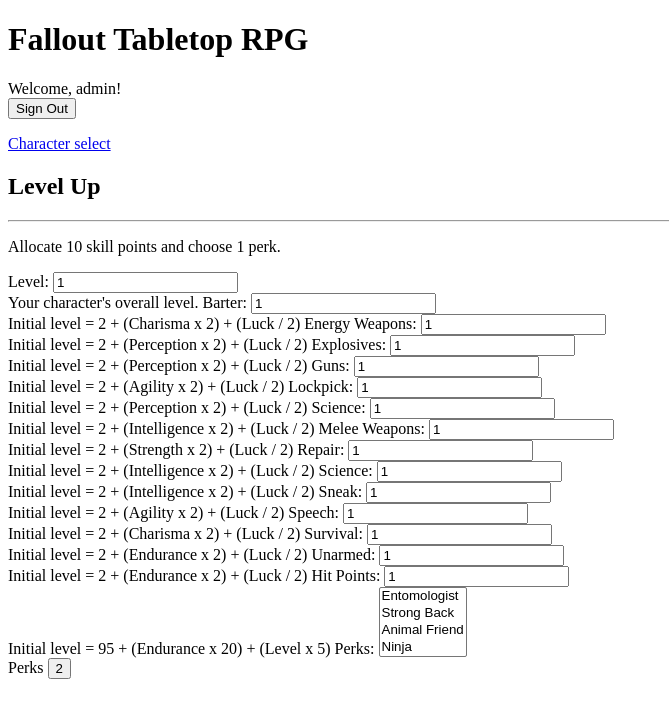
After one commit to bonesinit/BrandonWhite_ITEC4012A_Project_v2, a Django app: page /levelup.html in a window 1280 px wide. The commit adds this page. Shown: the top 718 px of the page, without its empty margins (0-669 px from the left). Run offline with Django 4.2, Linux system fonts and the light colour scheme; a user stored in the database is signed in; data comes from the database, SQL or seed files in the repository; both versions use the stored data as it was after the commit.

Commit message:
Update levelup
Final-ish build with some bugs. Added levelup functionality. See readme for notes about known issues.

```diff
--- a/falloutRpg/forms.py
+++ b/falloutRpg/forms.py
@@ -109,13 +109,7 @@ class LevelUpForm(forms.ModelForm):
     class Meta:
         model = Character
         fields = [
-            "stat_strength",
-            "stat_perception",
-            "stat_endurance",
-            "stat_charisma",
-            "stat_intelligence",
-            "stat_agility",
-            "stat_luck",
+            "level",
             "skill_barter",
             "skill_energy_weapons",
             "skill_explosives",
@@ -129,23 +123,12 @@ class LevelUpForm(forms.ModelForm):
             "skill_speech",
             "skill_survival",
             "skill_unarmed",
-            "action_points",
-            "poison_resistance",
-            "radiation_resistance",
-            "critical_chance",
             "hit_points",
             "perks",
-            "base_armor",
         ]
 
         labels = {
-            "stat_strength": _("Strength"),
-            "stat_perception": _("Perception"),
-            "stat_endurance": _("Endurance"),
-            "stat_charisma": _("Charisma"),
-            "stat_intelligence": _("Intelligence"),
-            "stat_agility": _("Agility"),
-            "stat_luck": _("Luck"),
+            "level": _("Level"),
             "skill_barter": _("Barter"),
             "skill_energy_weapons": _("Energy Weapons"),
             "skill_explosives": _("Explosives"),
@@ -159,22 +142,12 @@ class LevelUpForm(forms.ModelForm):
             "skill_speech": _("Speech"),
             "skill_survival": _("Survival"),
             "skill_unarmed": _("Unarmed"),
-            "action_points": _("Action Points"),
-            "poison_resistance": _("Poison Resistance"),
-            "radiation_resistance": _("Radiation Resistance"),
-            "critical_chance'": _("Critical Chance"),
             "hit_points": _("Hit Points"),
             "perks": _("Perks"),
-            "base_armor": _("Base Armor"),
         }
 
         help_texts = {
-            "stat_strength": _("A measure of your raw physical strength."),
-            "stat_perception": _("How well you use your five senses, and also pertains to a 'sixth sense'."),
-            "stat_endurance": _("Your health and overall physical fitness."),
-            "stat_charisma": _("	Your overall attractiveness and likeability."),
-            "stat_intelligence": _("Your basic intellect, curiosity in the world and adeptness at critical thinking."),
-            "stat_agility": _("A measure of your quickness and dexterity."),
+            "level": _("Your character's overall level."),
             "stat_luck": _("How often good things happen to you by chance."),
             "skill_barter": _("Initial level = 2 + (Charisma x 2) + (Luck / 2)"),
             "skill_energy_weapons": _("Initial level = 2 + (Perception x 2) + (Luck / 2)"),
@@ -189,13 +162,8 @@ class LevelUpForm(forms.ModelForm):
             "skill_speech": _("Initial level = 2 + (Charisma x 2) + (Luck / 2)"),
             "skill_survival": _("Initial level = 2 + (Endurance x 2) + (Luck / 2)"),
             "skill_unarmed": _("Initial level = 2 + (Endurance x 2) + (Luck / 2)"),
-            "action_points": _("Initial level = 65 + (Agility x 3)"),
-            "poison_resistance": _("Initial level = (Endurance x 5) - 5"),
-            "radiation_resistance": _("Initial level = (Endurance x 2) - 2"),
-            "critical_chance'": _("Initial level = Luck"),
             "hit_points": _("Initial level = 95 + (Endurance x 20) + (Level x 5)"),
             "perks": _("Perks"),
-            "base_armor": _("Base Armor"),
         }
 
 
--- a/falloutRpg/urls.py
+++ b/falloutRpg/urls.py
@@ -5,6 +5,7 @@ urlpatterns = [
     path('', views.index, name='index'),
     path('newcharacter.html', views.newcharacter, name="newcharacter"),
     path('charactersheet.html', views.charactersheet, name="charactersheet"),
+    path('levelup.html', views.levelup, name="levelup"),
     path('create_character/', views.create_character, name='create_character'),
     path('switch_character/', views.switch_character, name='switch_character'),
     path('add_inventory/', views.add_inventory, name='add_inventory'),
@@ -12,4 +13,5 @@ urlpatterns = [
     path('add_armor/', views.add_armor, name='add_armor'),
     path('update_cnd/', views.update_cnd, name='update_cnd'),
     path('update_ammo/', views.update_ammo, name='update_ammo'),
+    path('level_up_time/', views.level_up_time, name='level_up_time'),
 ]
--- a/falloutRpg/views.py
+++ b/falloutRpg/views.py
@@ -1,9 +1,8 @@
 from django.http import HttpResponse
-from django.shortcuts import render, redirect
+from django.shortcuts import render
 from django.views.decorators.http import require_POST
 from django.contrib.auth.decorators import login_required
 from .models import Character, Inventory_Item, Perk, Weapon, Armor
-from django.http import JsonResponse
 from .forms import CharacterCreationForm, AddInventoryForm, AddWeaponForm, AddArmorForm, UpdateCNDForm, LevelUpForm, UpdateAmmoForm
 
 
@@ -45,6 +44,25 @@ def charactersheet(request):
                    }
                   )
 
+
+@login_required()
+def levelup(request):
+
+    characters = Character.objects.filter(active=True)
+    perks = Perk.objects.filter()
+
+    level_up_form = LevelUpForm()
+
+    char_perk_names = Character.objects.filter(active=True).values_list("perks__name")
+
+    return render(
+        request, 'levelup.html',
+                  {'characters': characters,
+                   'perks': perks,
+                   'char_perk_names': char_perk_names,
+                   'level_up_form': level_up_form,
+                   }
+                  )
 
 @login_required()
 def newcharacter(request):
@@ -179,6 +197,7 @@ def update_ammo(request):
     for weapon in weapons:
 
         if str(weapon.id) == weapon_to_update:
+
             if update_ammo_form.is_valid():
 
                 weapon.ammo_count = request.POST.get("ammo_count", "")
@@ -191,9 +210,46 @@ def update_ammo(request):
     return render(request, "charactersheet.html", {"update_ammo_form": update_ammo_form})
 
 
+@login_required
+@require_POST
+def level_up_time(request):
 
+    characters = Character.objects.filter(user=request.user)
+    level_up_form = LevelUpForm(request.POST)
+    character_to_update = request.POST.get("Level Up", "")
 
-# LevelUpForm
+    for character in characters:
+
+        if str(character.id) == character_to_update:
+
+            if level_up_form.is_valid():
+                character.level = request.POST.get("level", "")
+
+                character.skill_barter = request.POST.get("skill_barter", "")
+                character.skill_energy_weapons = request.POST.get("skill_energy_weapons", "")
+                character.skill_explosives = request.POST.get("skill_explosives", "")
+                character.skill_guns = request.POST.get("skill_guns", "")
+                character.skill_lockpick = request.POST.get("skill_lockpick", "")
+                character.skill_medicine = request.POST.get("skill_medicine", "")
+                character.skill_melee_weapons = request.POST.get("skill_melee_weapons", "")
+                character.skill_repair = request.POST.get("skill_repair", "")
+                character.skill_science = request.POST.get("skill_science", "")
+                character.skill_sneak = request.POST.get("skill_sneak", "")
+                character.skill_speech = request.POST.get("skill_speech", "")
+                character.skill_survival = request.POST.get("skill_survival", "")
+                character.skill_unarmed = request.POST.get("skill_unarmed", "")
+
+                character.hit_points = request.POST.get("hit_points", "")
+
+                # character.perks = request.POST.get("perks", "")
+
+                character.save()
+                return HttpResponse("Success!")
+
+    else:
+        level_up_form = LevelUpForm()
+
+    return render(request, "levelup.html", {"level_up_form": level_up_form})
 
 
 # Delete character
--- a/templates/charactersheet.html
+++ b/templates/charactersheet.html
@@ -192,7 +192,7 @@
     {% endif %}
 {% endfor %}
 
-
+<p><a href="levelup.html">Level Up</a></p>
 
 </body>
 </html>
--- /dev/null
+++ b/templates/levelup.html
@@ -0,0 +1,110 @@
+
+<!DOCTYPE html>
+<html lang="en">
+<head>
+    <meta charset="UTF-8">
+    <title>Title</title>
+    <script src="https://ajax.googleapis.com/ajax/libs/jquery/3.5.1/jquery.min.js"></script>
+</head>
+<body>
+<h1>Fallout Tabletop RPG</h1>
+
+{% if user.is_authenticated %}
+    Welcome, {{ user.username }}!
+{% else %}
+    Welcome, Guest!
+{% endif %}
+{% if user.is_authenticated %}
+    <form action="{% url 'logout' %}" method="post">
+        {% csrf_token %}
+        <input type="submit" value="Sign Out">
+    </form>
+{% endif %}
+
+<p><a href="../">Character select</a></p>
+
+<h2>Level Up</h2>
+
+{% for character in characters %}
+    {% if user.username == character.user and character.active == True %}
+        <h3>{{ character.name }}</h3>
+
+            <h4>General Information</h4>
+
+                <p><strong>Level:</strong> {{ character.level }}</p>
+                <p><strong>Karma:</strong> {{ character.karma }}</p>
+
+            <h4>Primary Statistics</h4>
+
+                <h5>S.P.E.C.I.A.L. Stats</h5>
+                    <ul>
+                        <li><strong>Strength:</strong> {{ character.stat_strength }}</li>
+                        <li><strong>Perception:</strong> {{ character.stat_perception }}</li>
+                        <li><strong>Endurance:</strong> {{ character.stat_endurance }}</li>
+                        <li><strong>Charisma:</strong> {{ character.stat_charisma }}</li>
+                        <li><strong>Intelligence:</strong> {{ character.stat_intelligence }}</li>
+                        <li><strong>Agility:</strong> {{ character.stat_agility }}</li>
+                        <li><strong>Luck:</strong> {{ character.stat_luck }}</li>
+                    </ul>
+
+                <h5>Skills</h5>
+                    <ul>
+                        <li><strong>Barter:</strong> {{ character.skill_barter }}</li>
+                        <li><strong>Energy Weapons:</strong> {{ character.skill_energy_weapons }}</li>
+                        <li><strong>Explosives:</strong> {{ character.skill_explosives }}</li>
+                        <li><strong>Guns:</strong> {{ character.skill_guns }}</li>
+                        <li><strong>Guns:</strong> {{ character.skill_lockpick }}</li>
+                        <li><strong>Medicine:</strong> {{ character.skill_medicine }}</li>
+                        <li><strong>Melee Weapons:</strong> {{ character.skill_melee_weapons }}</li>
+                        <li><strong>Repair:</strong> {{ character.skill_repair }}</li>
+                        <li><strong>Science:</strong> {{ character.skill_science }}</li>
+                        <li><strong>Sneak:</strong> {{ character.skill_sneak }}</li>
+                        <li><strong>Speech:</strong> {{ character.skill_speech }}</li>
+                        <li><strong>Survival:</strong> {{ character.skill_survival}}</li>
+                        <li><strong>Unarmed:</strong> {{ character.skill_unarmed }}</li>
+                    </ul>
+
+            <h4>Secondary Statistics</h4>
+                <ul>
+                    <li><strong>Action Points:</strong> {{ character.action_points }}</li>
+                    <li><strong>Poison Resistance:</strong> {{ character.poison_resistance}}</li>
+                    <li><strong>Radiation Resistance:</strong> {{ character.radiation_resistance }}</li>
+                    <li><strong>Critical Chance:</strong> {{ character.critical_chance }}</li>
+                </ul>
+
+            <h4>Perks</h4>
+                <ul>
+                    {% for char_perk_name in char_perk_names %}
+                        <li>{{ char_perk_name }}</li>
+                    {% endfor %}
+                </ul>
+
+            <h4>Health and Effects</h4>
+                <ul>
+                    <li><strong>Hit Points:</strong> {{ character.hit_points }}</li>
+                    <li><strong>Base Armor:</strong> {{ character.base_armor }}</li>
+                    <li><strong>Rads:</strong> {{ character.rads }}</li>
+                    <li><strong>Rad Effects:</strong> {{ character.rad_effects }}</li>
+                    <li><strong>Other Effects:</strong> {{ character.other_effects }}</li>
+                </ul>
+
+    {% endif %}
+{% endfor %}
+
+<hr>
+
+<p>Allocate 10 skill points and choose 1 perk.</p>
+
+{% for character in characters %}
+    {% if character.active == True %}
+        <form action="/level_up_time/" method="post">
+            {% csrf_token %}
+            {{ level_up_form }}
+            <input type="submit" name="Level Up" value="{{ character.id }}">
+        </form>
+    {% endif %}
+{% endfor %}
+
+
+</body>
+</html>
```
Also changed, not shown: db.sqlite3.
